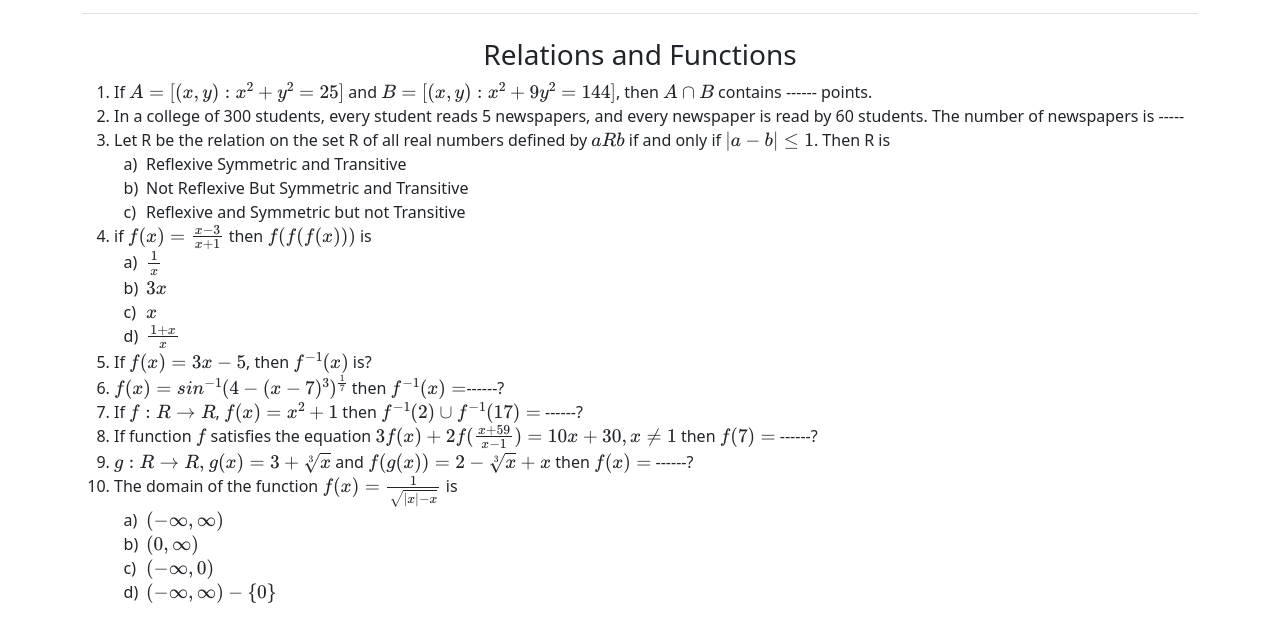
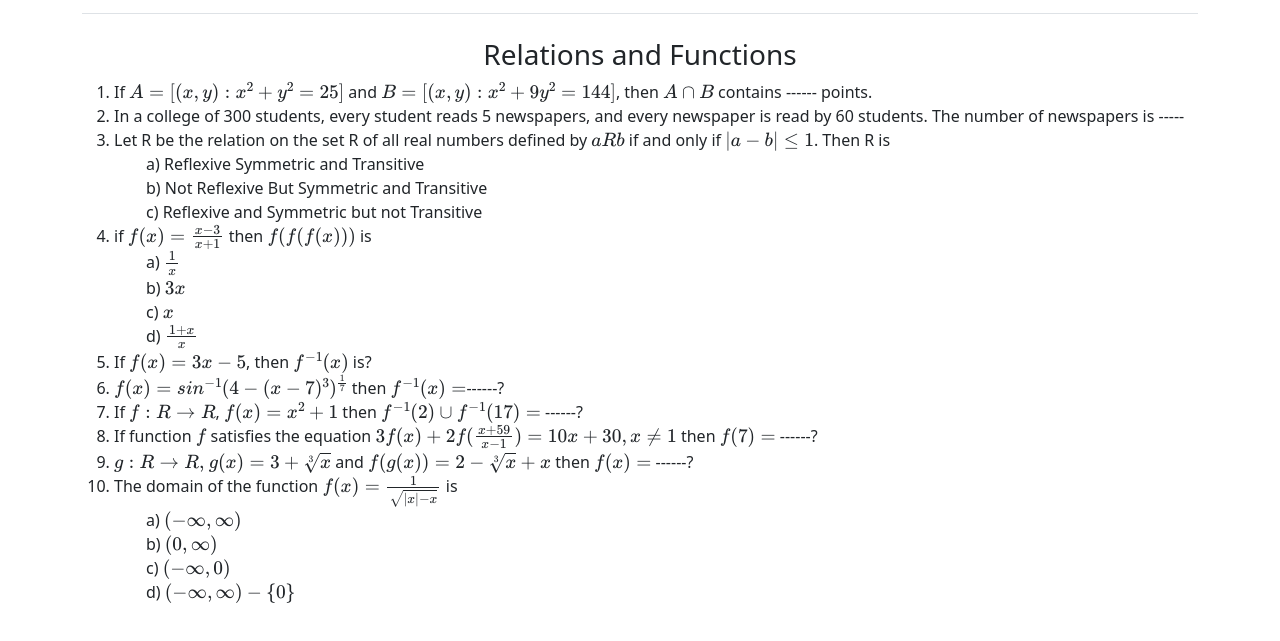
Before and after one commit to mohammedbilalns/Math-Demystified, a plain HTML site: page pages/questions/12/relationsandfunctions.html in a window 1280 px wide. Shown: the part 59-700 px from the top of the page. Drawn offline with nearby package versions, Linux system fonts and the light colour scheme; some packages are replaced by stand-ins of ours.

Commit message:
Fixed bug of nroken numbering in firefox

```diff
--- a/pages/questions/12/relationsandfunctions.html
+++ b/pages/questions/12/relationsandfunctions.html
@@ -19,7 +19,6 @@
         src="https://cdnjs.cloudflare.com/ajax/libs/mathjax/2.7.1/MathJax.js?config=TeX-AMS-MML_HTMLorMML">
       </script>
 
-<link rel="stylesheet" href="../../../styles/questions.css">
   </head>
   <body>
     <div class="container">
@@ -63,31 +62,32 @@
         <ol>
             <li>If $A = [(x, y) : x^2 + y^2 = 25]$ and $B = [(x, y) : x^2 + 9y^2 = 144]$, then $A \cap B$ contains ------ points.</li>
             <li>In a college of 300 students, every student reads 5 newspapers, and every newspaper is read by 60 students. The number of newspapers is -----</li>
-            <li> Let R be the relation on the set R of all real numbers defined by $a R b$ if and only if $|a - b| \leq 1$. Then R is <ol class="alphabetlist">
+            <li> Let R be the relation on the set R of all real numbers defined by $a R b$ if and only if $|a - b| \leq 1$. Then R is <ol style="list-style: none;">
 
-              <li>Reflexive Symmetric and Transitive</li>
-              <li>Not Reflexive But Symmetric and Transitive</li>
-              <li>Reflexive and Symmetric but not Transitive</li>
-            </ol></li>
-            <li> if $f(x)=\frac{x-3}{x+1}$ then $f(f(f(x)))$ is <ul class="alphabetlist">
-              <li>$\frac{1}{x}$</li>
-              <li>$3x$</li>
-              <li>$x$</li>
-              <li>$\frac{1+x}{x}$</li>
+              <li><span>a) </span>Reflexive Symmetric and Transitive</li>
+              <li><span>b) </span>Not Reflexive But Symmetric and Transitive</li>
+              <li><span>c) </span>Reflexive and Symmetric but not Transitive</li>
+            </ol>
+          </li>
+            <li> if $f(x)=\frac{x-3}{x+1}$ then $f(f(f(x)))$ is <ol style="list-style: none;">
+              <li> <span>a) </span>$\frac{1}{x}$</li>
+              <li><span>b) </span>$3x$</li>
+              <li><span>c) </span>$x$</li>
+              <li><span>d) </span>$\frac{1+x}{x}$</li>
 
-            </ul>
+            </ol>
             <li>If $f (x) = 3x - 5$, then $f^{-1}(x)$ is?</li>
             <li>$f(x)=sin^{-1}(4-(x-7)^3)^{\frac{1}{7}}$ then $f^{-1}(x)=$------?</li>
             <li>If $f:R \rightarrow R$, $f(x)=x^2+1$ then $f^{-1}(2) \cup f^{-1}(17)=$ ------?</li>
             <li>If function $f$ satisfies the equation $3f(x)+2f(\frac{x+59}{x-1})=10x+30, x \not = 1$ then $f(7)=$ ------?</li>
             </li>
             <li>$g:R \rightarrow R,$ $g(x)=3+\sqrt[3]{x}$ and $f(g(x))=2-\sqrt[3]{x}+x$ then $f(x)=$ ------?</li>
-            <li>The domain of the function $f(x)=\frac{1}{\sqrt{|x|-x}}$ is <ul class="alphabetlist">
-              <li>$(-\infty,\infty)$</li>
-              <li>$(0,\infty)$</li>
-              <li>$(-\infty, 0)$</li>
-              <li>$(-\infty,\infty)-\{0\}$</li>
-            </ul></li>
+            <li>The domain of the function $f(x)=\frac{1}{\sqrt{|x|-x}}$ is <ol style="list-style: none;">
+              <li><span>a) </span>$(-\infty,\infty)$</li>
+              <li><span>b) </span>$(0,\infty)$</li>
+              <li><span>c) </span>$(-\infty, 0)$</li>
+              <li><span>d) </span>$(-\infty,\infty)-\{0\}$</li>
+            </ol></li>
 
 
 
--- a/styles/questions.css
+++ b/styles/questions.css
@@ -1,20 +1,24 @@
 .alphabetlist{
 
-    counter-reset: list;
+    list-style: none;
+    counter-reset: sublist;
+    padding-left: 0;
 
 
 }
+.alphabetlist > li{
 
-.alphabetlist > li{
-    list-style: none;
-    position: relative;
+    counter-increment: sublist;
+    margin-bottom: 6px;
+}
 
-}
-.alphabetlist >li::before{
-    counter-increment: list;
-    content: counter(list, lower-alpha) ") ";
-    position: absolute;
-    left: -1.4em;
+
+.alphabetlist >li:before{
+
+    content: "(" counter(sublist, lower-alpha) ") ";
+  margin-right: 5px;
+
+
 
 
 }
```
